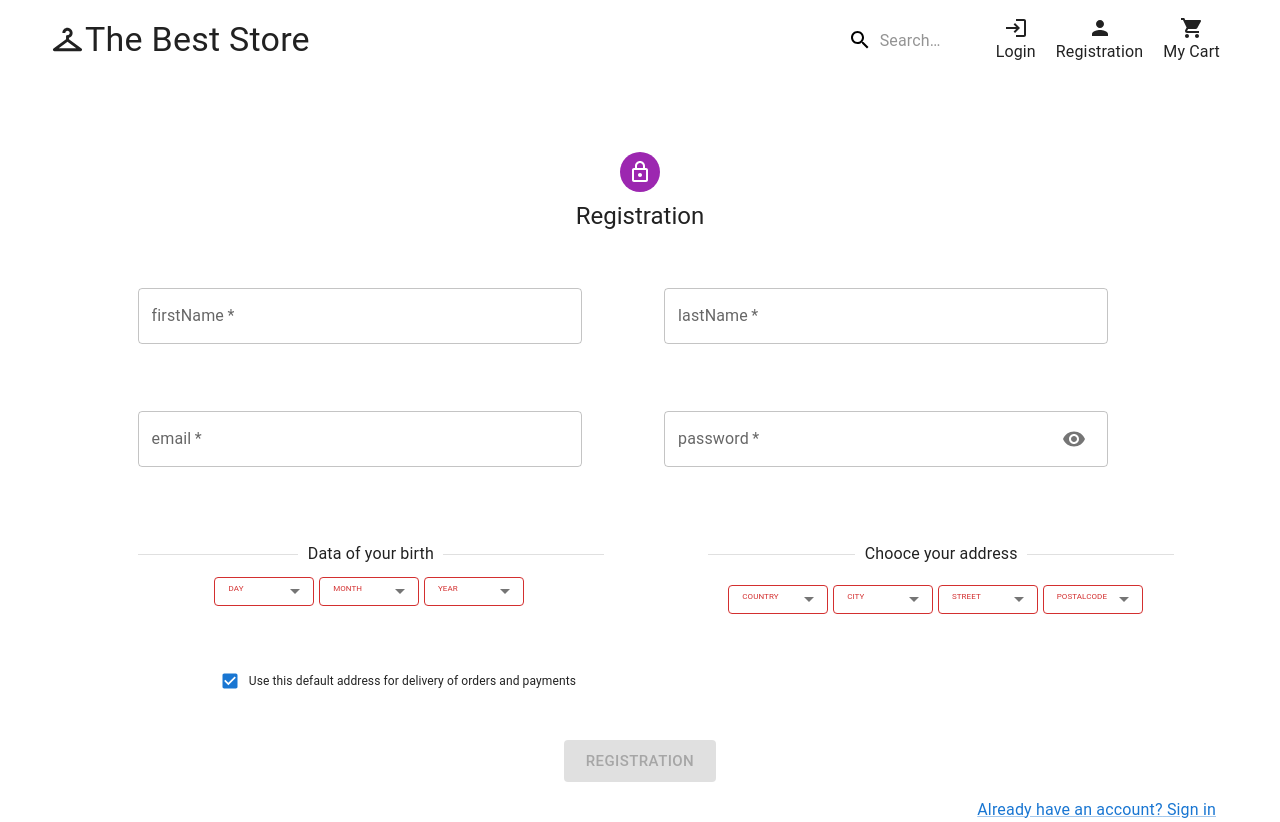
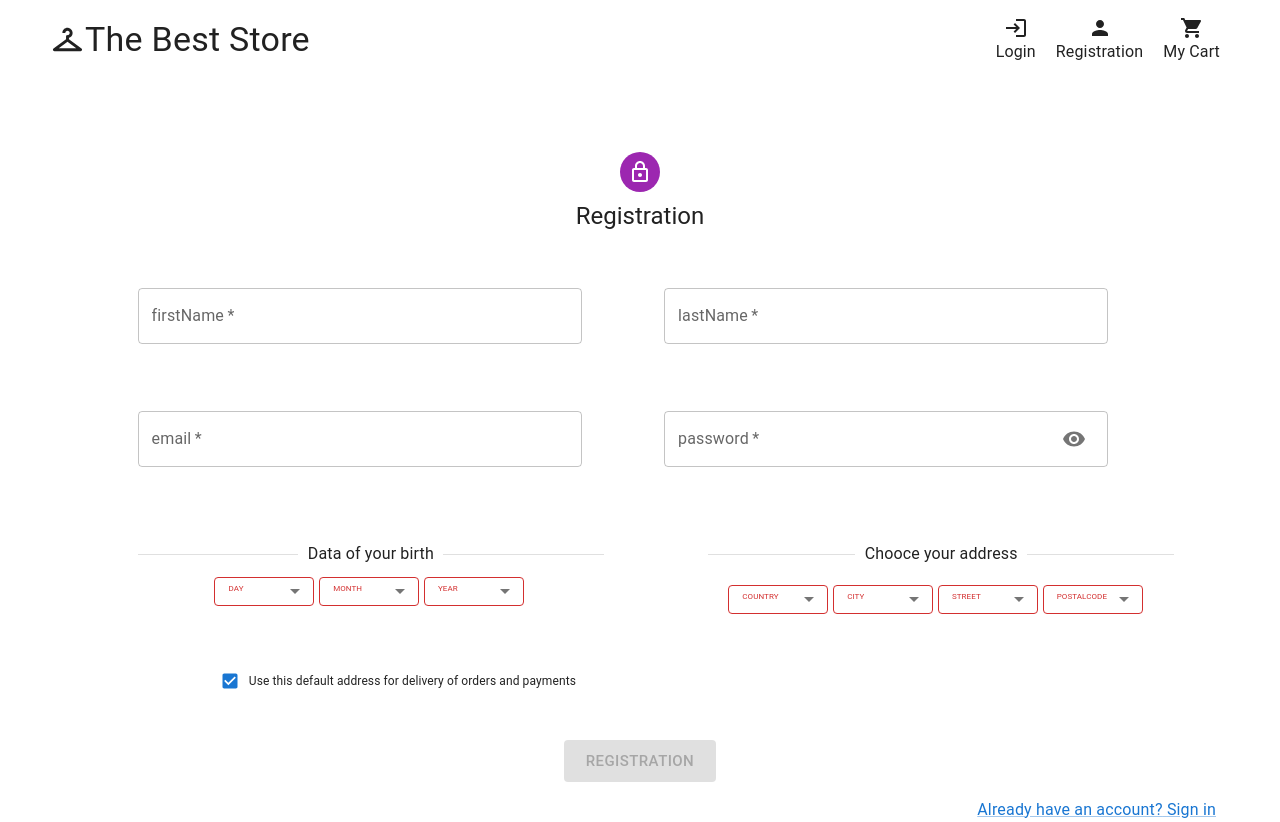
Before and after one commit to maybe-skiFF/eCommerce-Application, a React (Vite) app: page /registration in a window 1280 px wide. Built offline with nearby package versions, Linux system fonts and the light colour scheme; what @commercetools/platform-sdk, @commercetools/sdk-client-v2 would draw is missing.

Commit message:
feat: add search

```diff
--- a/src/components/Header/Header.tsx
+++ b/src/components/Header/Header.tsx
@@ -6,7 +6,6 @@ import LoginIcon from '@mui/icons-material/Login';
 import LogoutIcon from '@mui/icons-material/Logout';
 import ShoppingCartIcon from '@mui/icons-material/ShoppingCart';
 import { SERVICE_MESSAGES } from 'src/constants/SERVICE_MESSAGES';
-import { Search } from 'src/components/search/Search';
 import { Link as RouterLink, useNavigate } from 'react-router-dom';
 import { useCustomer, useIsAuth } from 'src/context/context';
 import { deleteContact } from 'src/serverPart/ApiRoot';
@@ -110,9 +109,6 @@ export function Header() {
               </Typography>
             </Link>
           </Box>
-          <Box className="search">
-            <Search />
-          </Box>
           <Box sx={{ display: 'flex', alignItems: 'center' }}>
             {navigationLinks.map((item, index) => (
               <Box
--- a/src/components/categoryChoice/CategoryChoice.tsx
+++ b/src/components/categoryChoice/CategoryChoice.tsx
@@ -48,13 +48,14 @@ export function CategoryChoice() {
   const [products, setProducts] = useState([]);
   const [isSubCategoryVisible, setIsSubCategoryVisible] = useState(false);
   const [selectedKey, setSelectedKey] = useState<string | null>(null);
+  const [sortValue, setSortValue] = useState<string>('');
 
   async function getProductsByCategory(categoryId: string) {
     try {
       const serverProducts = await createProducts(categoryId);
       const products = getPureProducts(serverProducts as never[]);
       setProducts(products as never[]);
-      ShopCard({ products: products, sortValue: '' });
+      return <ShopCard products={products} sortValue="" />;
     } catch (error) {
       console.error(error);
     }
@@ -85,7 +86,6 @@ export function CategoryChoice() {
           if (categories[0].key) {
             setSelectedCategory(categories[0].key);
             await getProductsByCategory(firstCategoryId ?? '');
-            ShopCard({ products: products, sortValue: '' });
           }
         }
       } catch (error) {
@@ -116,8 +116,6 @@ export function CategoryChoice() {
   const handleButtonMouseEnter = (key: string) => {
     setSelectedKey(key);
   };
-
-  const [sortValue, setSortValue] = useState<string>('');
 
   const handleSortValueChange = (newValue: string) => {
     setSortValue(newValue);
--- a/src/components/search/Search.tsx
+++ /dev/null
@@ -1,58 +0,0 @@
-import { styled, alpha, InputBase } from '@mui/material';
-import SearchIcon from '@mui/icons-material/Search';
-
-export function Search() {
-  const SearchContainer = styled('div')(({ theme }) => ({
-    position: 'relative',
-    borderRadius: theme.shape.borderRadius,
-    backgroundColor: alpha(theme.palette.common.white, 0.15),
-    color: 'black',
-    '&:hover': {
-      backgroundColor: alpha(theme.palette.common.white, 0.25),
-    },
-    marginLeft: 0,
-    width: '100%',
-    [theme.breakpoints.up('sm')]: {
-      marginLeft: theme.spacing(1),
-      width: 'auto',
-    },
-  }));
-
-  const SearchIconWrapper = styled('div')(({ theme }) => ({
-    padding: theme.spacing(0, 2),
-    height: '100%',
-    position: 'absolute',
-    pointerEvents: 'none',
-    display: 'flex',
-    alignItems: 'center',
-    justifyContent: 'center',
-  }));
-
-  const StyledInputBase = styled(InputBase)(({ theme }) => ({
-    color: 'inherit',
-    width: '100%',
-    '& .MuiInputBase-input': {
-      padding: theme.spacing(1, 1, 1, 0),
-      paddingLeft: `calc(1em + ${theme.spacing(4)})`,
-      transition: theme.transitions.create('width'),
-      [theme.breakpoints.up('sm')]: {
-        width: '12ch',
-        '&:focus': {
-          width: '14ch',
-        },
-      },
-    },
-  }));
-
-  return (
-    <SearchContainer>
-      <SearchIconWrapper>
-        <SearchIcon />
-      </SearchIconWrapper>
-      <StyledInputBase
-        placeholder="Search…"
-        inputProps={{ 'aria-label': 'search' }}
-      />
-    </SearchContainer>
-  );
-}
--- a/src/components/shopCard/ShopCard.tsx
+++ b/src/components/shopCard/ShopCard.tsx
@@ -5,9 +5,25 @@ import {
   Card,
   CardContent,
   CardMedia,
+  TextField,
 } from '@mui/material';
 import { SERVICE_MESSAGES } from 'src/constants/SERVICE_MESSAGES';
 import { ProductPure, ShopCardProps } from 'src/utils/interfaces';
+import { useState } from 'react';
+
+export function ShopCard({ products, sortValue }: ShopCardProps) {
+  const [searchTerm, setSearchTerm] = useState('');
+
+  const handleSearchChange = (event: React.ChangeEvent<HTMLInputElement>) => {
+    setSearchTerm(event.target.value);
+  };
+
+  const filteredProducts = products.filter(product => {
+    if (product.key) {
+      return product.key.toLowerCase().includes(searchTerm.toLowerCase());
+    }
+    return false;
+  });
 
   function sortProductsByKeyAscending(products: ProductPure[]) {
     return products.sort((a, b) => {
@@ -53,7 +69,6 @@ function sortProductsByPriceDescending(products: ProductPure[]) {
     });
   }
 
-export function ShopCard({ products, sortValue }: ShopCardProps) {
   const sortProducts = (products: ProductPure[]) => {
     switch (sortValue) {
       case SERVICE_MESSAGES.sortCategory_1:
@@ -70,6 +85,13 @@ export function ShopCard({ products, sortValue }: ShopCardProps) {
   };
 
   return (
+    <>
+      <TextField
+        label="search item"
+        value={searchTerm}
+        onChange={handleSearchChange}
+        sx={{ marginBottom: '20px', width: '300px' }}
+      />
       <Box
         sx={{
           display: 'flex',
@@ -79,17 +101,18 @@ export function ShopCard({ products, sortValue }: ShopCardProps) {
           width: '100%',
         }}
       >
-      {products && products.length > 0 ? (
-        sortProducts(products).map(product => (
+        {filteredProducts && filteredProducts.length > 0 ? (
+          sortProducts(filteredProducts).map(product => (
             <Card
               key={product.id}
               sx={{
-              width: '30%',
+                width: '300px',
                 height: '600px',
                 border: '1px solid #ebedf0',
                 marginBottom: '40px',
                 boxSizing: 'border-box',
                 cursor: 'pointer',
+                alignItems: 'center'
               }}
             >
               <CardMedia
@@ -150,5 +173,6 @@ export function ShopCard({ products, sortValue }: ShopCardProps) {
           <Typography variant="h6">no products to display.</Typography>
         )}
       </Box>
+    </>
   );
 }
--- a/src/components/sortItem/sortItem.tsx
+++ b/src/components/sortItem/sortItem.tsx
@@ -22,7 +22,7 @@ export function SortItem({ onValueChange }: SortItemProps) {
   return (
     <Box
       sx={{
-        width: '30%',
+        width: '300px',
         marginTop: '20px',
         marginBottom: '20px',
       }}
```
Lines whose indentation alone changed are shown as unchanged.
